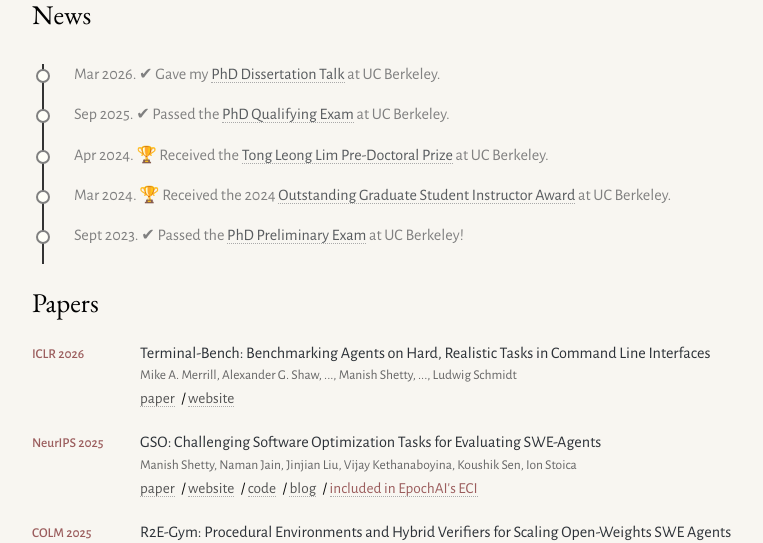
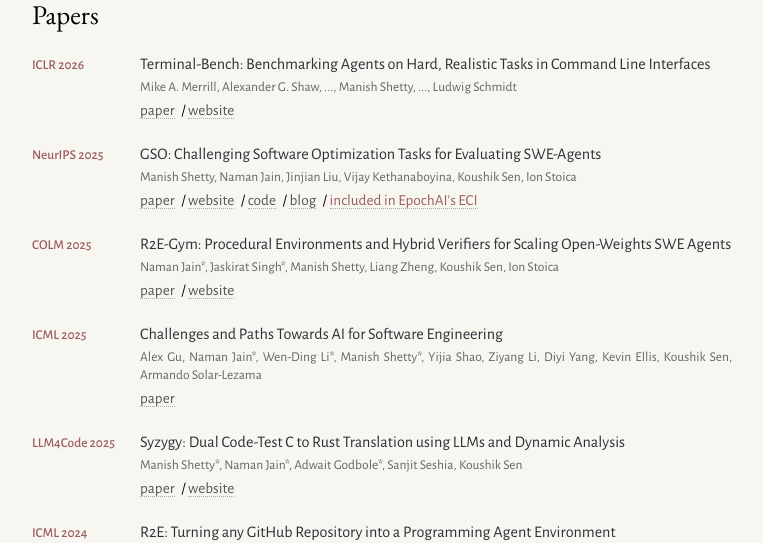
Before and after one commit to manishshettym/manishshettym.github.io, a Jekyll site: the page built from index.md, in a window 1280 px wide and 900 px high, cut to the strip 357-900 px from the top of the window. Shown: the whole strip, without its empty margins (258-1021 px from the left). Built offline with Jekyll 4.4.1, drawn with Linux system fonts in a browser that asks for light colours; a style sheet for code colours, icons or effects is not loaded; some of the changed text lies outside the part shown.

Commit message:
feat: minimize phd content

```diff
--- a/index.md
+++ b/index.md
@@ -27,9 +27,6 @@
 </div>
 </div>
 
-## News
-
-{% include news.md %}
 
 ## Papers
 
@@ -40,13 +37,6 @@
 {% include awards.md %}
 
 
-## Teaching
-
-{% include teaching.md %}
-
-## Service
-
-{% include service.md %}
 
 <br><br>
 
```
